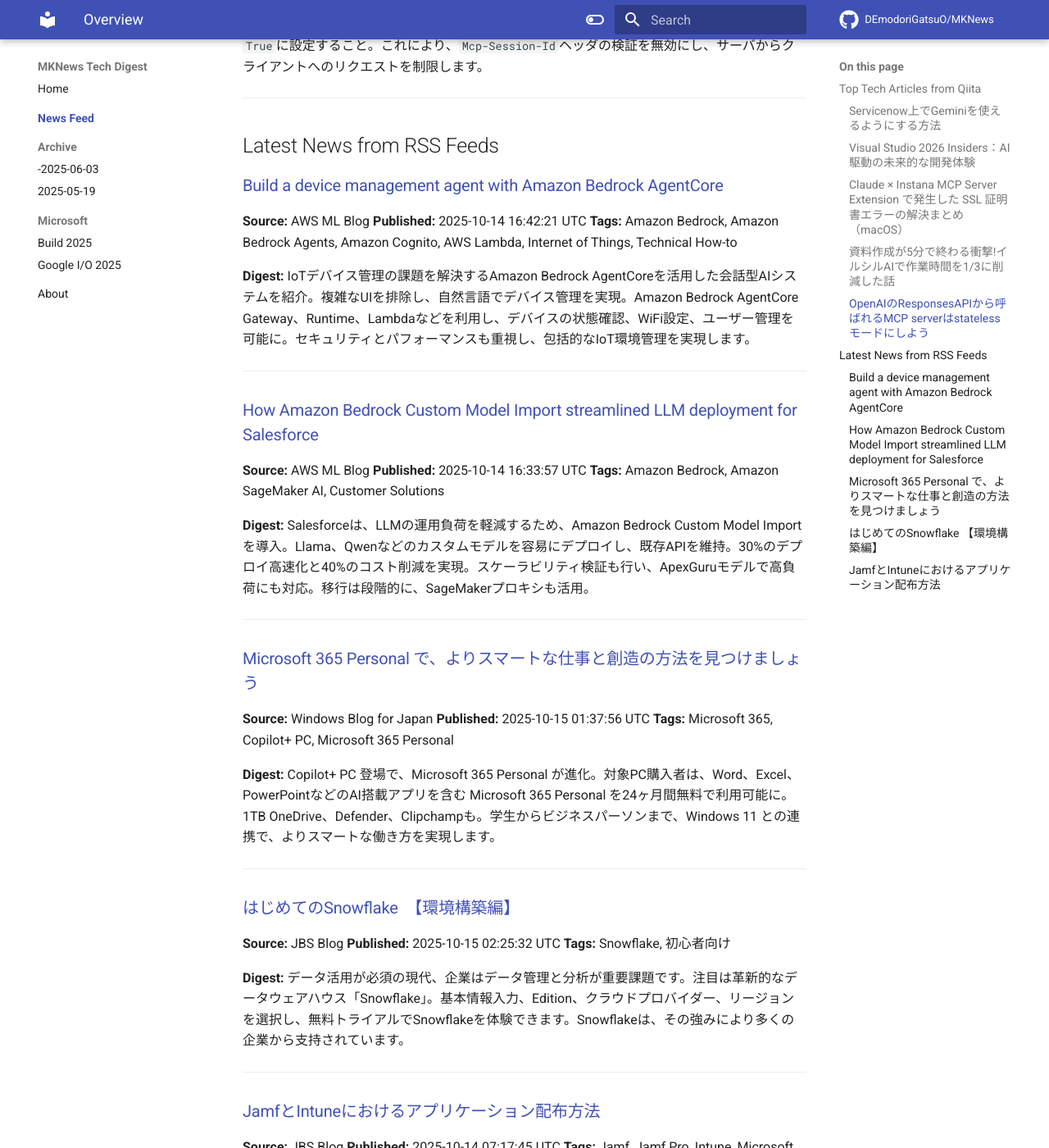
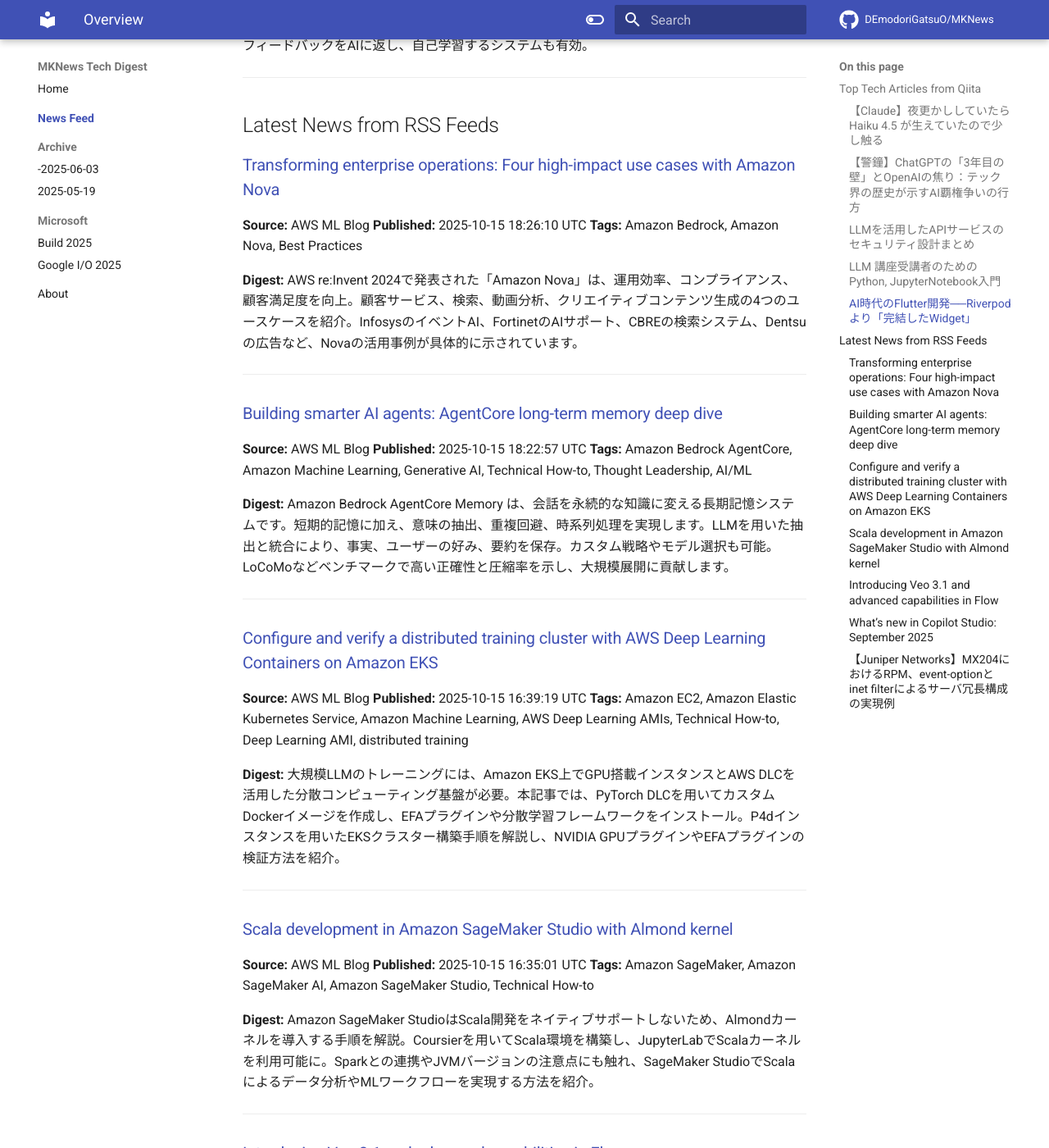
Before and after one commit to DEmodoriGatsuO/MKNews, an MkDocs documentation site: the page built from docs/news/index.md, in a window 1280 px wide and 1400 px high, scrolled down 1425 px. Shown: the whole window at 82% size. Built offline with MkDocs 1.6.1 and Material for MkDocs 9.7.7, drawn with Linux system fonts in a browser that asks for light colours; comment, search, counter and statistics services are not loaded; some of the changed text lies outside the part shown.

Commit message:
Automated AI Tech Digest - 2025-10-16

```diff
--- a/docs/news/index.md
+++ b/docs/news/index.md
@@ -1,108 +1,128 @@
-# AI Tech Trends Digest (2025-10-15)
+# AI Tech Trends Digest (2025-10-16)
 
 
 ## Top Tech Articles from Qiita
 
 
-### [Servicenow上でGeminiを使えるようにする方法](https://qiita.com/macha_soda7/items/aa4b2accb378e5c810dc)
-**Published:** 2025-10-15 05:13:36 UTC
-**Likes:** 0
-**Tags:** JavaScript, 初心者, ServiceNow, Gemini, GeminiAPI
+### [【Claude】夜更かししていたら Haiku 4.5 が生えていたので少し触る](https://qiita.com/ryu-ki/items/361f325853be0d7de8d3)
+**Published:** 2025-10-15 18:56:02 UTC
+**Likes:** 7
+**Tags:** AWS, 初心者, やってみた, Claude
 
 **Digest:**
-ServicenowでGeminiを活用する方法を紹介。大学生が独学で、Gemini APIとServicenowを連携し、質問に対する回答を生成するUI Actionを実装。個人情報や過去の会話履歴を基にした回答も可能に。推奨コースはSNAF、ADF。最終的に、テーブルからGeminiへ質問し、回答を得るシステムを構築します。
+2025/10/16に発表された「Claude Haiku 4.5」を速報。Claude Sonnet 4と同等のコーディング性能を1/3のコストで実現、一部タスクでは上回る性能も。AWS Bedrockで利用可能。プレゼンフィードバックエージェントで試したところ、応答速度が大幅に向上。コストは未確定ながら、期待できるパフォーマンスで今後の活用が楽しみです。
 
 ---
 
-### [Visual Studio 2026 Insiders：AI駆動の未来的な開発体験](https://qiita.com/axzxs2001/items/2db54f9ab3d91e71b1b0)
-**Published:** 2025-10-15 03:50:34 UTC
-**Likes:** 0
-**Tags:** C#, .NET, AI, OpenAI, GPT-4
+### [【警鐘】ChatGPTの「3年目の壁」とOpenAIの焦り：テック界の歴史が示すAI覇権争いの行方](https://qiita.com/Shawin/items/fd8beb5ab43f1a657353)
+**Published:** 2025-10-15 23:08:37 UTC
+**Likes:** 1
+**Tags:** AI, Windows10, copilot, ChatGPT, LLM
 
 **Digest:**
-マイクロソフトが発表したVisual Studio 2026 Insidersは、AIアシスタント「GitHub Copilot」統合で開発効率を向上。UI刷新、高速化、並行インストール対応で、スムーズなアップグレードを実現。 .NET 10、C# 14、モダンC++、クラウドネイティブなど現代開発ニーズに対応し、Git/CI/CD連携も強化。既存拡張機能も利用可能で、次世代IDEとして開発者の生産性を高めます。
+AI業界の「3年目のワナ」を考察。OpenAIのSora 2著作権問題や成人向けコンテンツ解禁は、過去のテック企業の失敗と類似。**プラットフォーム戦略**と**倫理**が重要で、Microsoft Copilotのようなエコシステム構築や、Google Gemini、Anthropic Claudeの信頼性重視が成功の鍵。AI開発者は倫理と信頼を重視し、プラットフォーム選択も慎重に。
 
 ---
 
-### [Claude × Instana MCP Server Extension で発生した SSL 証明書エラーの解決まとめ（macOS）](https://qiita.com/jackyxu/items/c2b36ad32f3ccdaf2e60)
-**Published:** 2025-10-15 03:02:56 UTC
+### [LLMを活用したAPIサービスのセキュリティ設計まとめ](https://qiita.com/qiita_kuru/items/b0b6d3af9abd199a7fb5)
+**Published:** 2025-10-16 02:32:12 UTC
 **Likes:** 0
-**Tags:** MCP, INSTANA, observability, Claude, MCPサーバー
+**Tags:** Security, まとめ, AI, 脅威分析, LLM
 
 **Digest:**
-Claude DesktopのInstana MCP Server ExtensionでSSL証明書検証エラーが発生。原因はmacOSのPythonでCA証明書が未設定なため。解決策は`/Applications/Python*/Install Certificates.command`を実行し、Claudeを再起動すること。これにより、Instana APIへの接続が正常化し、メトリクス取得が可能になる。
+LLM APIサービスのセキュリティは、プロンプトインジェクション、RAGサプライチェーン、過度のエージェンシーなど、特有の脅威への対策が不可欠です。システムプロンプトの分離、入力プレフィルタ、出力ポストフィルタ、RAGデータの安全管理など、8原則に基づいたアーキテクチャ設計が重要です。定期テストやガバナンス体制も整備し、設計段階からのセキュリティ組み込みが鍵となります。
 
 ---
 
-### [資料作成が5分で終わる衝撃!イルシルAIで作業時間を1/3に削減した話](https://qiita.com/k_nabe/items/b75d15f61812d0ba508d)
-**Published:** 2025-10-15 01:56:29 UTC
+### [LLM 講座受講者のためのPython, JupyterNotebook入門](https://qiita.com/kaizen_nagoya/items/b5677452155d655a0d58)
+**Published:** 2025-10-15 22:23:23 UTC
 **Likes:** 0
-**Tags:** API, 業務効率化, 業務自動化, Claude
+**Tags:** Python, JupyterNotebook, DoCAP, ChatGPT, LLM
 
 **Digest:**
-イルシルAIは、国産AIスライド生成ツールで、キーワード入力で自動作成、AIチャット機能も搭載。3,000種以上のテンプレート、PDF/PPTX出力可。月額1,680円の個人向けプランあり。作業時間85%削減、デザイン不要でプロ級資料作成が可能。無料トライアルも提供。注意点としてPC版のみ、情報入力の精度が重要。
+LLM講座受講者向け、Python未経験者へ向けたプログラミング解説。Pythonは呪文のように感じるかもしれないが、CPUを意識せず文字列の変化を追える利点も。アセンブラが理解しやすいが、インタプリタ言語もBasicのようにとっつきやすい側面がある。より深く理解したい人向けに、ChatGPTを活用した深掘りも実施。
 
 ---
 
-### [OpenAIのResponsesAPIから呼ばれるMCP serverはstatelessモードにしよう](https://qiita.com/behiron/items/a9721dda42169f5d3602)
-**Published:** 2025-10-15 00:21:54 UTC
+### [AI時代のFlutter開発──Riverpodより「完結したWidget」](https://qiita.com/yniji/items/a5c8768854979a2a13e3)
+**Published:** 2025-10-15 21:27:44 UTC
 **Likes:** 0
-**Tags:** MCP, OpenAI, LLM
+**Tags:** AI, widget, Flutter, Riverpod, Claude
 
 **Digest:**
-OpenAIのResponsesAPIでMCPサーバ接続エラーが発生。原因は、Go SDKで構築したMCPサーバがセッションを正しく扱えないこと。解決策は、サーバの`Stateless`オプションを`True`に設定すること。これにより、`Mcp-Session-Id`ヘッダの検証を無効にし、サーバからクライアントへのリクエストを制限します。
+AIと協働でFlutter開発4ヶ月。Riverpodは不要で、完結したWidgetとシングルトン設計が最適。AIが状態を理解し、再利用より変更容易性を重視。20画面アプリなら、共通サービス＋シングルトンで十分。AI時代は「大規模」が変化し、人間の役割は設計と意図の明確化に。UIでフィードバックをAIに返し、自己学習するシステムも有効。
 
 ---
 
 ## Latest News from RSS Feeds
 
 
-### [Build a device management agent with Amazon Bedrock AgentCore](https://aws.amazon.com/blogs/machine-learning/build-a-device-management-agent-with-amazon-bedrock-agentcore/)
+### [Transforming enterprise operations: Four high-impact use cases with Amazon Nova](https://aws.amazon.com/blogs/machine-learning/transforming-enterprise-operations-four-high-impact-use-cases-with-amazon-nova/)
 **Source:** AWS ML Blog
-**Published:** 2025-10-14 16:42:21 UTC
-**Tags:** Amazon Bedrock, Amazon Bedrock Agents, Amazon Cognito, AWS Lambda, Internet of Things, Technical How-to
+**Published:** 2025-10-15 18:26:10 UTC
+**Tags:** Amazon Bedrock, Amazon Nova, Best Practices
 
 **Digest:**
-IoTデバイス管理の課題を解決するAmazon Bedrock AgentCoreを活用した会話型AIシステムを紹介。複雑なUIを排除し、自然言語でデバイス管理を実現。Amazon Bedrock AgentCore Gateway、Runtime、Lambdaなどを利用し、デバイスの状態確認、WiFi設定、ユーザー管理を可能に。セキュリティとパフォーマンスも重視し、包括的なIoT環境管理を実現します。
+AWS re:Invent 2024で発表された「Amazon Nova」は、運用効率、コンプライアンス、顧客満足度を向上。顧客サービス、検索、動画分析、クリエイティブコンテンツ生成の4つのユースケースを紹介。InfosysのイベントAI、FortinetのAIサポート、CBREの検索システム、Dentsuの広告など、Novaの活用事例が具体的に示されています。
 
 ---
 
-### [How Amazon Bedrock Custom Model Import streamlined LLM deployment for Salesforce](https://aws.amazon.com/blogs/machine-learning/how-amazon-bedrock-custom-model-import-streamlined-llm-deployment-for-salesforce/)
+### [Building smarter AI agents: AgentCore long-term memory deep dive](https://aws.amazon.com/blogs/machine-learning/building-smarter-ai-agents-agentcore-long-term-memory-deep-dive/)
 **Source:** AWS ML Blog
-**Published:** 2025-10-14 16:33:57 UTC
-**Tags:** Amazon Bedrock, Amazon SageMaker AI, Customer Solutions
+**Published:** 2025-10-15 18:22:57 UTC
+**Tags:** Amazon Bedrock AgentCore, Amazon Machine Learning, Generative AI, Technical How-to, Thought Leadership, AI/ML
 
 **Digest:**
-Salesforceは、LLMの運用負荷を軽減するため、Amazon Bedrock Custom Model Importを導入。Llama、Qwenなどのカスタムモデルを容易にデプロイし、既存APIを維持。30%のデプロイ高速化と40%のコスト削減を実現。スケーラビリティ検証も行い、ApexGuruモデルで高負荷にも対応。移行は段階的に、SageMakerプロキシも活用。
+Amazon Bedrock AgentCore Memory は、会話を永続的な知識に変える長期記憶システムです。短期的記憶に加え、意味の抽出、重複回避、時系列処理を実現します。LLMを用いた抽出と統合により、事実、ユーザーの好み、要約を保存。カスタム戦略やモデル選択も可能。LoCoMoなどベンチマークで高い正確性と圧縮率を示し、大規模展開に貢献します。
 
 ---
 
-### [Microsoft 365 Personal で、よりスマートな仕事と創造の方法を見つけましょう](https://blogs.windows.com/japan/2025/10/15/discover-smarter-ways-to-work-and-create-with-microsoft-365-personal/)
-**Source:** Windows Blog for Japan
-**Published:** 2025-10-15 01:37:56 UTC
-**Tags:** Microsoft 365, Copilot+ PC, Microsoft 365 Personal
+### [Configure and verify a distributed training cluster with AWS Deep Learning Containers on Amazon EKS](https://aws.amazon.com/blogs/machine-learning/configure-and-verify-a-distributed-training-cluster-with-aws-deep-learning-containers-on-amazon-eks/)
+**Source:** AWS ML Blog
+**Published:** 2025-10-15 16:39:19 UTC
+**Tags:** Amazon EC2, Amazon Elastic Kubernetes Service, Amazon Machine Learning, AWS Deep Learning AMIs, Technical How-to, Deep Learning AMI, distributed training
 
 **Digest:**
-Copilot+ PC 登場で、Microsoft 365 Personal が進化。対象PC購入者は、Word、Excel、PowerPointなどのAI搭載アプリを含む Microsoft 365 Personal を24ヶ月間無料で利用可能に。1TB OneDrive、Defender、Clipchampも。学生からビジネスパーソンまで、Windows 11 との連携で、よりスマートな働き方を実現します。
+大規模LLMのトレーニングには、Amazon EKS上でGPU搭載インスタンスとAWS DLCを活用した分散コンピューティング基盤が必要。本記事では、PyTorch DLCを用いてカスタムDockerイメージを作成し、EFAプラグインや分散学習フレームワークをインストール。P4dインスタンスを用いたEKSクラスター構築手順を解説し、NVIDIA GPUプラグインやEFAプラグインの検証方法を紹介。
 
 ---
 
-### [はじめてのSnowflake　【環境構築編】](https://blog.jbs.co.jp/entry/2025/10/15/112532)
-**Source:** JBS Blog
-**Published:** 2025-10-15 02:25:32 UTC
-**Tags:** Snowflake, 初心者向け
+### [Scala development in Amazon SageMaker Studio with Almond kernel](https://aws.amazon.com/blogs/machine-learning/scala-development-in-amazon-sagemaker-studio-with-almond-kernel/)
+**Source:** AWS ML Blog
+**Published:** 2025-10-15 16:35:01 UTC
+**Tags:** Amazon SageMaker, Amazon SageMaker AI, Amazon SageMaker Studio, Technical How-to
 
 **Digest:**
-データ活用が必須の現代、企業はデータ管理と分析が重要課題です。注目は革新的なデータウェアハウス「Snowflake」。基本情報入力、Edition、クラウドプロバイダー、リージョンを選択し、無料トライアルでSnowflakeを体験できます。Snowflakeは、その強みにより多くの企業から支持されています。
+Amazon SageMaker StudioはScala開発をネイティブサポートしないため、Almondカーネルを導入する手順を解説。Coursierを用いてScala環境を構築し、JupyterLabでScalaカーネルを利用可能に。Sparkとの連携やJVMバージョンの注意点にも触れ、SageMaker StudioでScalaによるデータ分析やMLワークフローを実現する方法を紹介。
 
 ---
 
-### [JamfとIntuneにおけるアプリケーション配布方法](https://blog.jbs.co.jp/entry/2025/10/14/161745)
-**Source:** JBS Blog
-**Published:** 2025-10-14 07:17:45 UTC
-**Tags:** Jamf, Jamf Pro, Intune, Microsoft Intune
+### [Introducing Veo 3.1 and advanced capabilities in Flow](https://blog.google/technology/ai/veo-updates-flow/)
+**Source:** Google DeepMind
+**Published:** 2025-10-15 16:00:00 UTC
+**Tags:** Google DeepMind, AI, Google Labs
 
 **Digest:**
-Jamf ProとIntuneはデバイス管理ツールで、アプリをパッケージ化して配信できます。IntuneはWindows、iOS、Androidに対応しますが、Jamf ProはmacOS、iOS、iPadOSといったAppleデバイスに特化しています。本記事では、両製品の「パッケージ化されたアプリ配信」方法の違いに焦点を当てて解説します。
+本日、クリップ編集に役立つ新機能と拡張機能を発表します。**クリエイティブ**な表現力を高めるための**編集**能力が向上し、**動画**コンテンツ制作がさらに進化します。詳細は後日発表予定ですが、**クリップ**編集をより楽しく、効果的に行えるようになります。
 
 ---
+
+### [What’s new in Copilot Studio: September 2025](https://www.microsoft.com/en-us/microsoft-copilot/blog/copilot-studio/whats-new-in-copilot-studio-september-2025/)
+**Source:** Microsoft 365 Blog
+**Published:** 2025-10-15 15:00:00 UTC
+**Tags:** AI, Copilot Studio
+
+**Digest:**
+2025年9月の月間まとめ記事にて、Microsoft 365 Blogは「Copilot Studio」の最新機能を発表しました。同記事「Copilot Studioの新機能：2025年9月」では、Copilot Studioの最近リリースされた最もエキサイティングな新機能が紹介されています。
+
+---
+
+### [【Juniper Networks】MX204におけるRPM、event-optionとinet filterによるサーバ冗長構成の実現例](https://blog.jbs.co.jp/entry/2025/10/16/131317)
+**Source:** JBS Blog
+**Published:** 2025-10-16 04:13:17 UTC
+**Tags:** Juniper
+
+**Digest:**
+Juniper機器で、RPMとevent-option機能をinet filterと組み合わせ、プロキシサーバの冗長構成を実現する方法を紹介。疎通監視の失敗・復旧をトリガーに、設定変更や動作を制御。RPM、event-option、inet filterの設定例を通じて、冗長構成の構築プロセスを解説します。
+
+---
```
